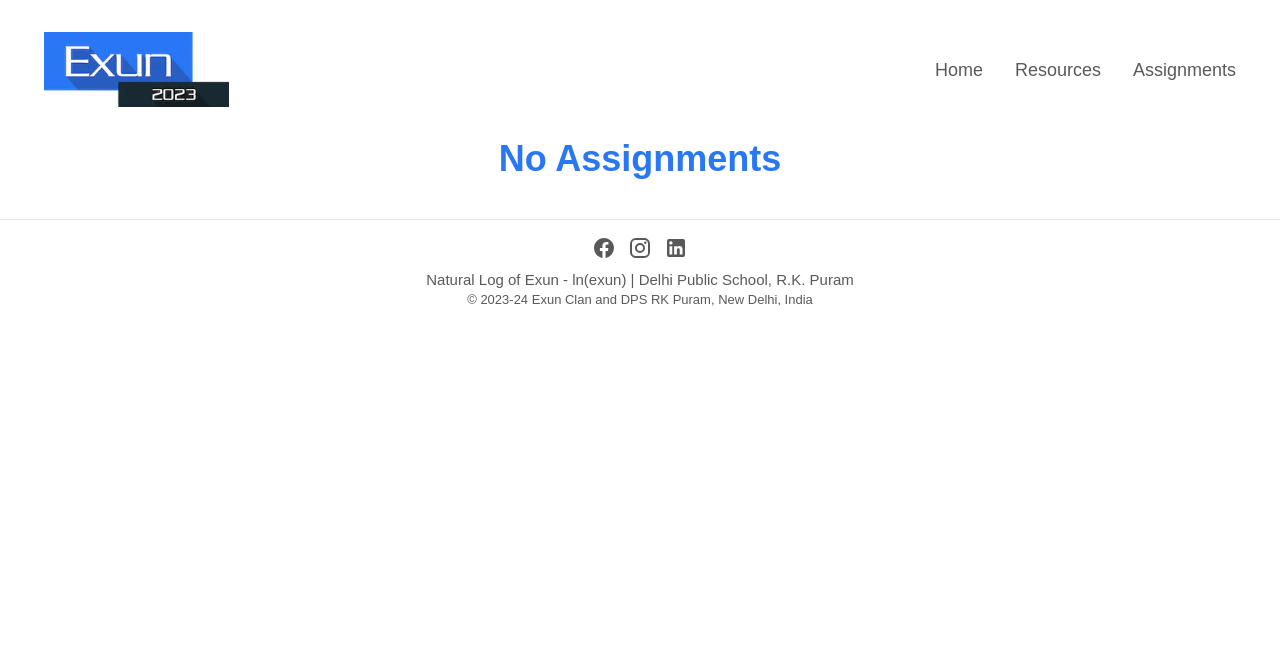
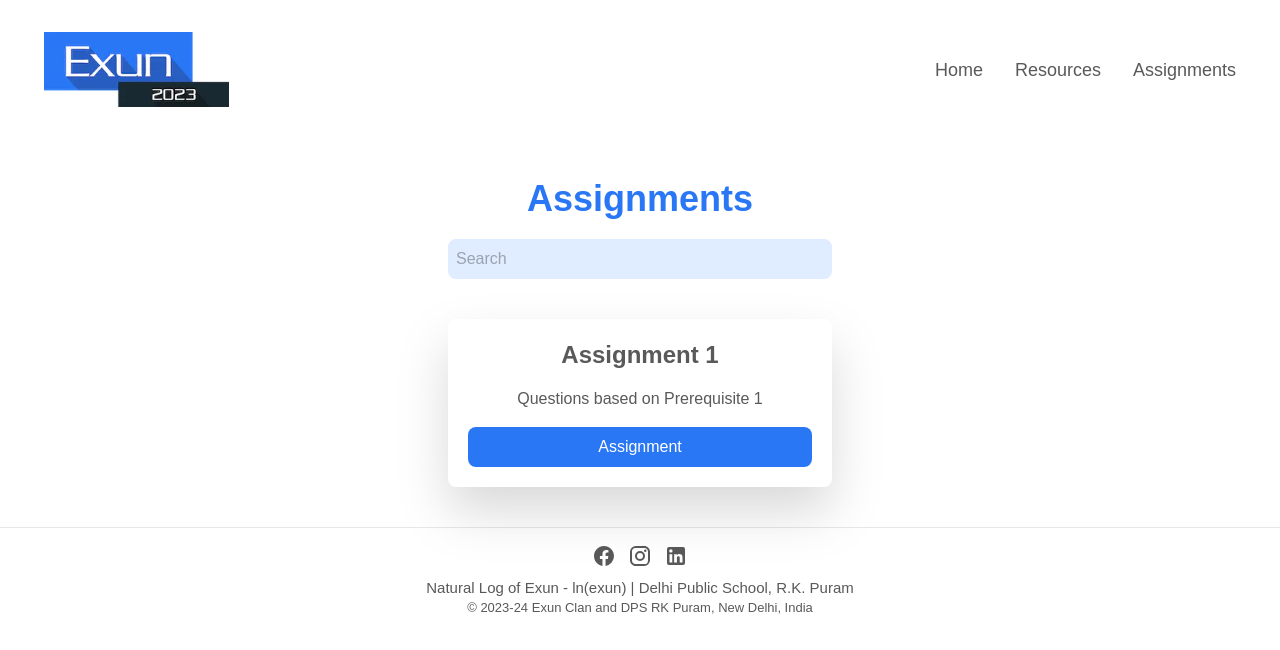
Before and after one commit to Ashmit25/ada-website, a Next.js app: page /assignments in a window 1280 px wide. Shown: the top 650 px of the page. Built offline with nearby package versions, Linux system fonts and the light colour scheme; a web font is replaced by a local one.

Commit message:
add: w1, p2

```diff
--- a/app/resources/page.tsx
+++ b/app/resources/page.tsx
@@ -26,6 +26,7 @@ const Resources = () => {
       <div className="gap-8 flex justify-evenly flex-wrap mx-20 my-10">
         {filteredData.map((card, i) => (
           <div key={i} className="text-[#595959] drop-shadow-2xl sm:flex">
+            {card.video && (
               <video
                 className="rounded-t-lg sm:rounded-l-lg sm:rounded-tr-none w-96"
                 controls
@@ -33,7 +34,14 @@ const Resources = () => {
               >
                 <source src={card.video} type="video/mp4" />
               </video>
-            <div className="bg-white p-5 rounded-b-lg sm:rounded-r-lg sm:rounded-bl-none flex justify-center flex-col gap-4 text-center w-96">
+            )}
+            <div
+              className={
+                card.video
+                  ? "bg-white p-5 rounded-b-lg sm:rounded-r-lg sm:rounded-bl-none flex justify-center flex-col gap-4 text-center w-96"
+                  : "bg-white p-5 rounded-lg flex justify-center flex-col gap-4 text-center w-96"
+              }
+            >
               <h2 className="text-2xl font-bold">{card.title}</h2>
               <p>{card.description}</p>
               <a
--- a/data/assignments.json
+++ b/data/assignments.json
@@ -1,7 +1,7 @@
 [
   {
-    "title": "no",
-    "description": "no",
-    "link": "no"
+    "title": "Assignment 1",
+    "description": "Questions based on Prerequisite 1",
+    "link": "https://docs.google.com/document/d/1XjTsvfVwM8NaDwWkoJpJetTy1XR9dyzkQIBTJdzd93s/edit"
   }
 ]
```
Also changed, not shown: data/resources.json (+11 -0 lines), 1 other file (tests, documents, lock files or other folders). Lines whose indentation alone changed are shown as unchanged.
